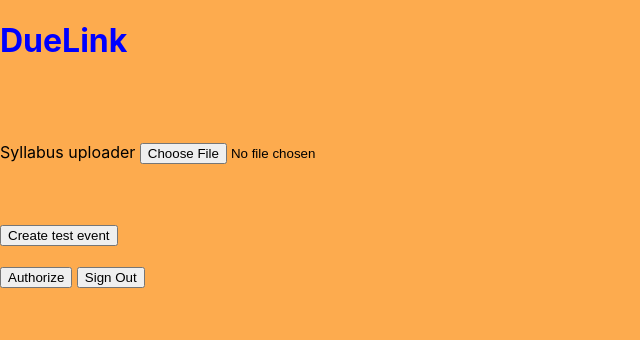
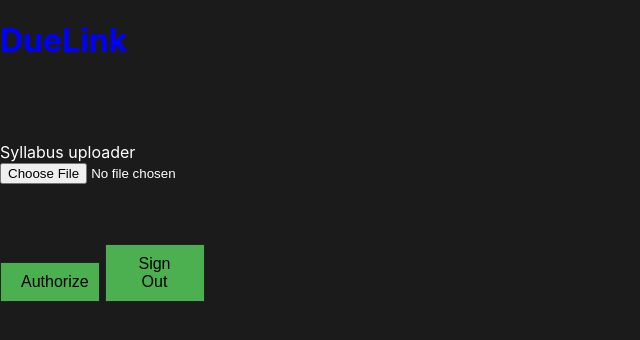
Before and after one commit to anjali-gopinathan/DueLink, a Flask app: template templates/index.html in a window 1280 px wide. Shown: the top 340 px of the page, without its empty margins (0-640 px from the left). Run offline with Flask 2, Linux system fonts and the light colour scheme; the template is opened without the code that fills it, so the values that code supplies are empty; some libraries are stand-ins or nearby versions.

Commit message:
Darkmode!
CSS updated for dark theme

```diff
--- a/templates/index.css
+++ b/templates/index.css
@@ -10,7 +10,8 @@ body {
     sans-serif;
   -webkit-font-smoothing: antialiased;
   -moz-osx-font-smoothing: grayscale;
-  background-color: rgba(253, 170, 75, 0.979);
+  background-color: rgba(7, 7, 7, 0.918);
+  color: rgb(255, 255, 255);
 
 }
 h1 {
@@ -39,3 +40,14 @@ input[type="button"]{
   display: inline-block;
   font-size: 16px;
 }
+button{
+  width: 100px;
+    background: #4CAF50;
+    border: 1px solid #222;
+    padding: 10px 20px;
+    color: black;
+    text-align: center;
+    text-decoration: none;
+    display: inline-block;
+    font-size: 16px;
+}
--- a/templates/index.html
+++ b/templates/index.html
@@ -8,7 +8,7 @@
 	</head>
 
 	<body>
-    <br><br>Syllabus uploader
+    <br><br>Syllabus uploader<br>
 
 	<input type="file" id="browse" name="fileupload" style="display: none" onChange="Handlechange();"/>
 	<input type="hidden" id="filename" readonly="true"/>
@@ -34,8 +34,9 @@
   <!-- <button><a href="#" onclick="signOut();">Sign out</a></button> -->
 
 
-  <br><br>
+  <!-- <br><br>
   <button id="testCreateEvent">Create test event</button>
+   -->
 
   <br><br>
   <button id="authorize_button" style="display: none;">Authorize</button>
```
